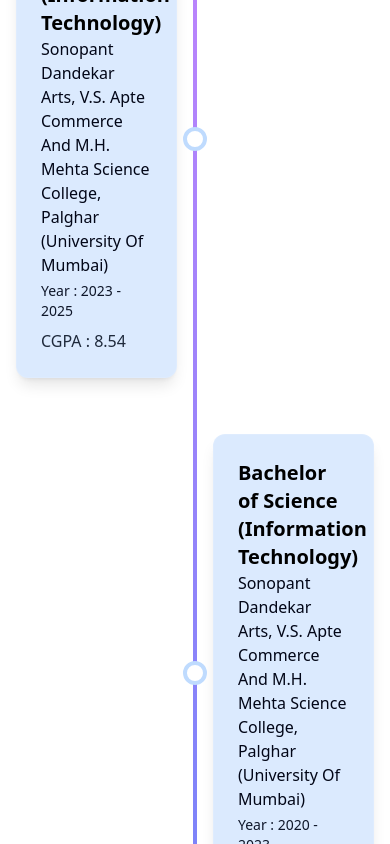
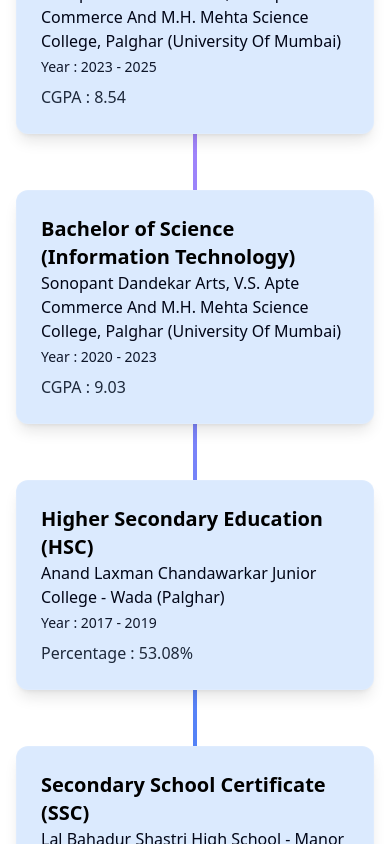
Before and after one commit to asmita-dhadpi/my-portfolio, a React (Vite) app: page / in a window 390 px wide. Shown: the part 3000-3844 px from the top of the page. Built offline with nearby package versions, Linux system fonts and the light colour scheme.

Commit message:
change in footer and education section

```diff
--- a/src/components/EducationTimeline .jsx
+++ b/src/components/EducationTimeline .jsx
@@ -62,7 +62,7 @@
               <div
                 className={`
                   dark:bg-[#0d0d0d] bg-blue-100
-                  p-6 rounded-xl shadow-lg w-[45%] md:w-[45%]
+                  p-6 rounded-xl shadow-lg w-full md:w-[45%]
                   border border-white/10 backdrop-blur
                   hover:shadow-purple-500/30 transition-all duration-300
                   ${item.side === "left" ? "left md:text-right" : "left md:text-left"}
@@ -75,7 +75,7 @@
               </div>
 
               {/* DOT CONNECTOR */}
-              <div className=" w-6 h-6 rounded-full border-blue-200 bg-white dark:bg-purple-500 border-4 dark:border-black absolute
+              <div className="hidden md:block w-6 h-6 rounded-full border-blue-200 bg-white dark:bg-purple-500 border-4 dark:border-black absolute
                 left-1/2 -translate-x-1/2"></div>
             </div>
           ))}
--- a/src/components/Footer.jsx
+++ b/src/components/Footer.jsx
@@ -14,7 +14,7 @@
         {/* Social Icons */}
        <div className="flex flex-col text-sm space-y-2">
             <a
-              href="https://github.com/AsmitaDhadpi"
+              href="https://github.com/asmita-dhadpi"
               target="_blank"
               rel="noopener noreferrer"
               className="flex items-center space-x-2 hover:text-blue-600 dark:hover:text-blue-400 transition"
```
